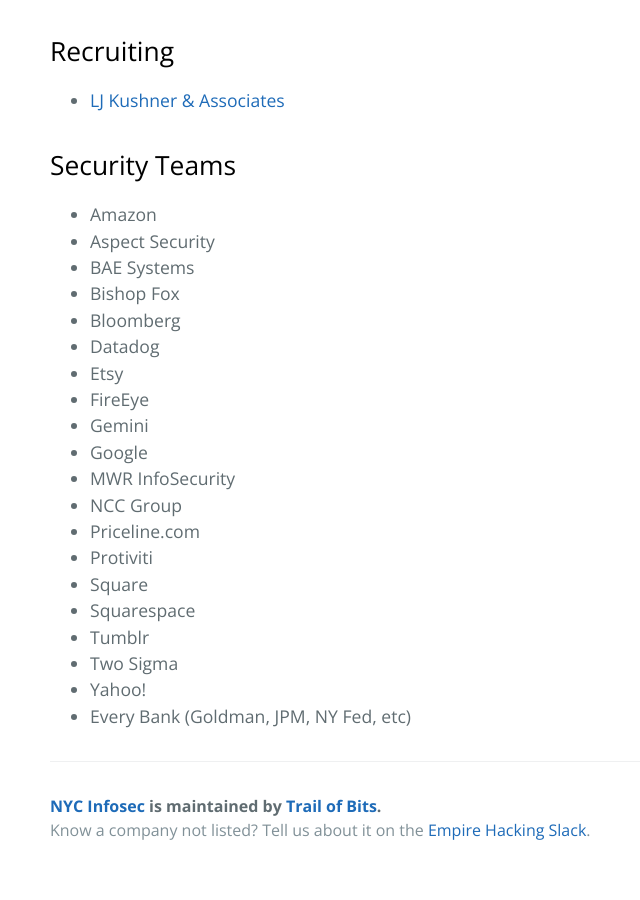
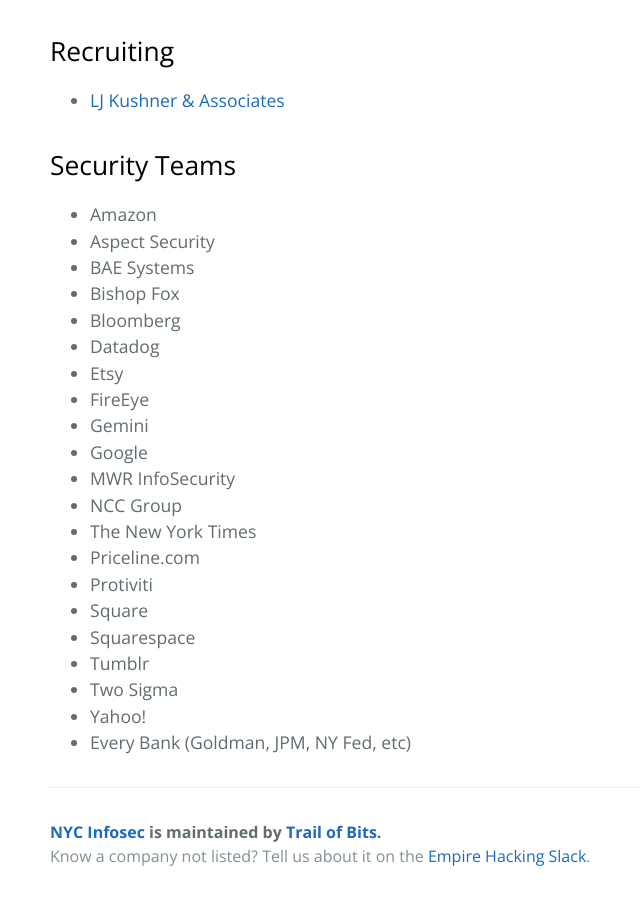
Before and after one commit to trailofbits/nyc-infosec, a Jekyll site: the page built from companies.md, in a window 1280 px wide and 900 px high, scrolled down 1595 px. Shown: the whole window, without its empty margins (174-814 px from the left). Built offline with Jekyll 4.4.1, drawn with Linux system fonts in a browser that asks for light colours; our own code applies the rules of GitHub Pages for plain Markdown files; before the commit the page ends 2469 px from its top, so only the background shows below that.

Commit message:
NYT has a security team in NYC

```diff
--- a/companies.md
+++ b/companies.md
@@ -68,6 +68,7 @@
 * Google
 * MWR InfoSecurity
 * NCC Group
+* The New York Times
 * Priceline.com
 * Protiviti
 * Square
```
